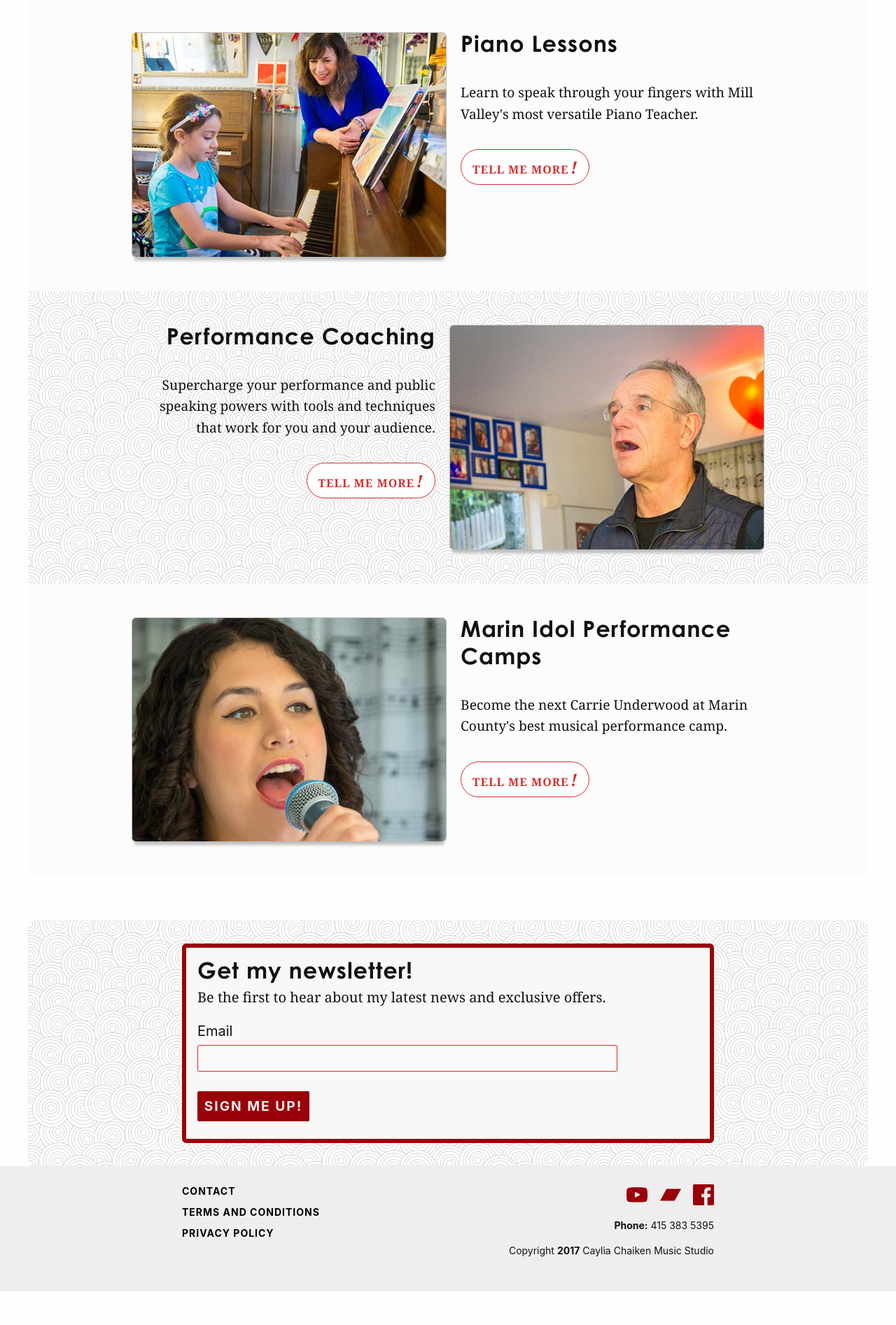
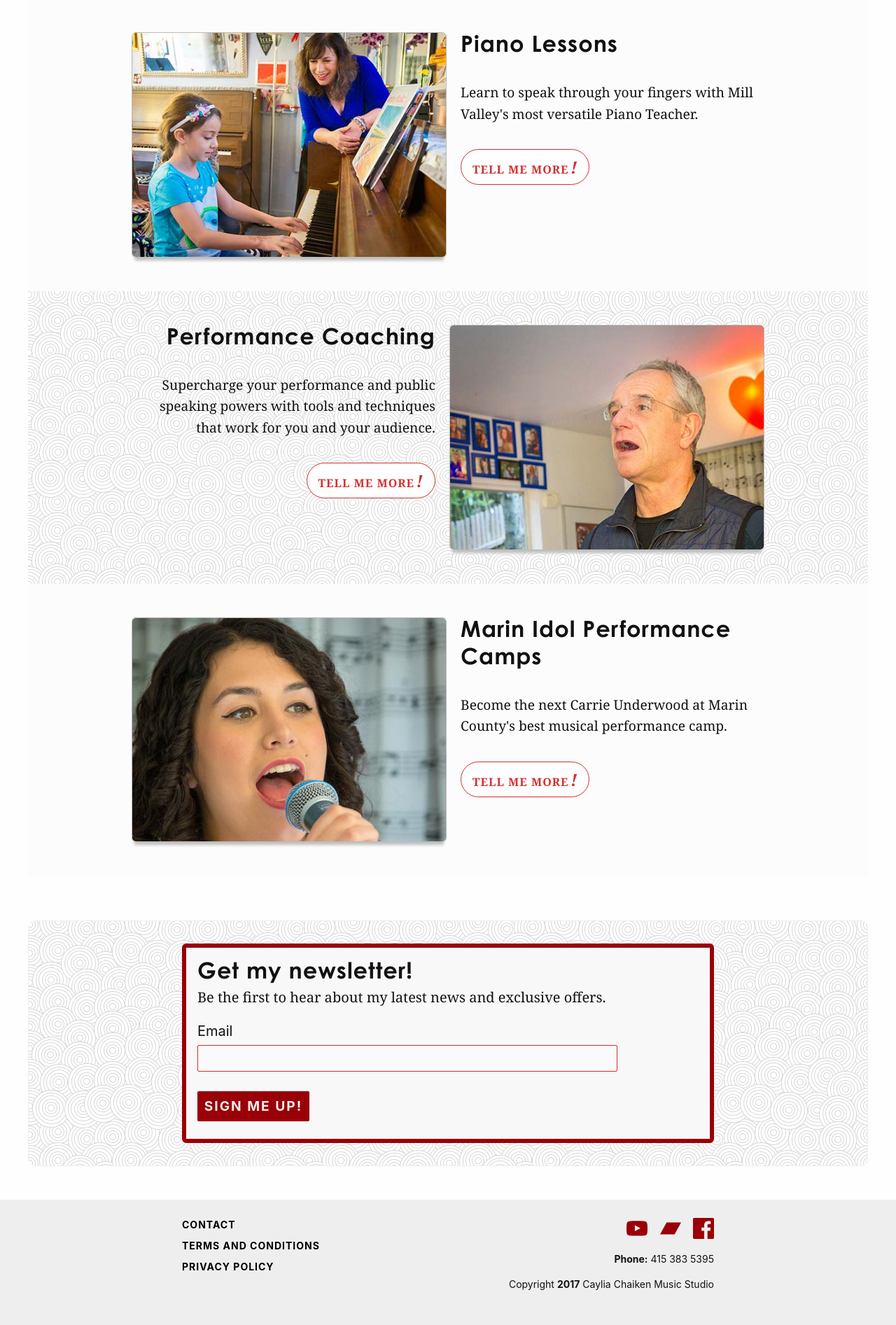
Before and after one commit to cchaiken/ccms, a Jekyll site: the page built from index.md, in a window 1280 px wide. Shown: the part 2737-4630 px from the top of the page at 70% size. Built offline with Jekyll 4.4.1, drawn with Linux system fonts in a browser that asks for light colours; some web fonts are replaced; before the commit the page ends 4582 px from its top, so only the background shows below that.

Commit message:
put that top margin back on footer regardless

```diff
--- a/_sass/structure/_footer.scss
+++ b/_sass/structure/_footer.scss
@@ -8,10 +8,6 @@ footer {
   margin: 3em 0 0;
   padding: 1em 16px 2em;
   width: 100%;
-
-  .newsletter-form + & {
-    margin: 0;
-  }
 
   .inner {
     margin: auto;
```
